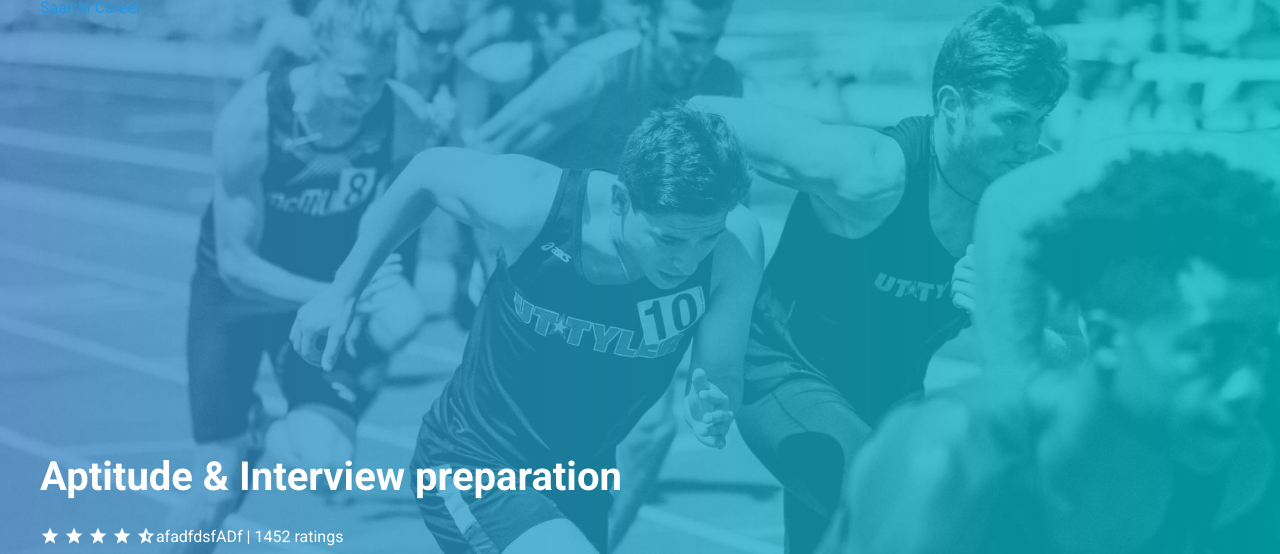
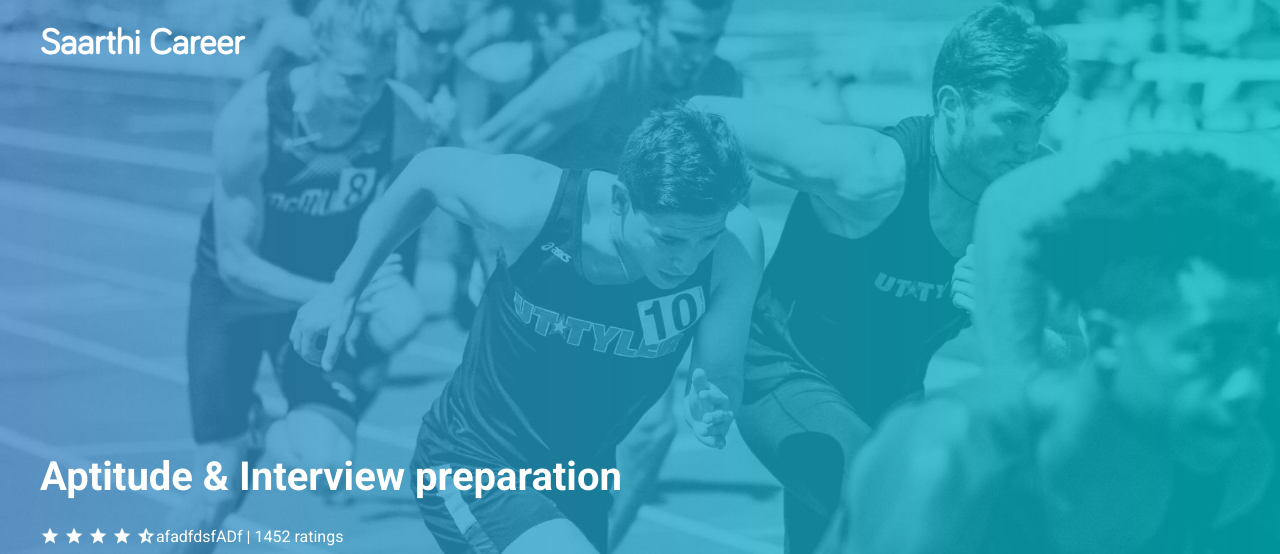
Before and after one commit to SaarthiCareerDotCom/webphase1, a plain HTML site: page course/aptitude/index.html in a window 1280 px wide. Shown: the top 554 px of the page. Drawn offline with nearby package versions, Linux system fonts and the light colour scheme; no server answers; files whose address does not match are found by name.

Commit message:
Fixing navigation bar on aptitude and oops index.html's

```diff
--- a/course/aptitude/index.html
+++ b/course/aptitude/index.html
@@ -37,13 +37,13 @@
 
 <section data-magellan-target="course-title" id="course-title" class="course-title aptitude">
     <div class="img-holder">
-        <header class="row">
+        <nav class="row">
             <div class="logo">
                 <a href="/">
                     Saarthi Career
                 </a>
             </div>
-        </header>
+        </nav>
         <div class="row">
             <div class="hero-text dark">
                 <div class="title">
```
Also changed, not shown: course/oops/index.html (+2 -2 lines).
